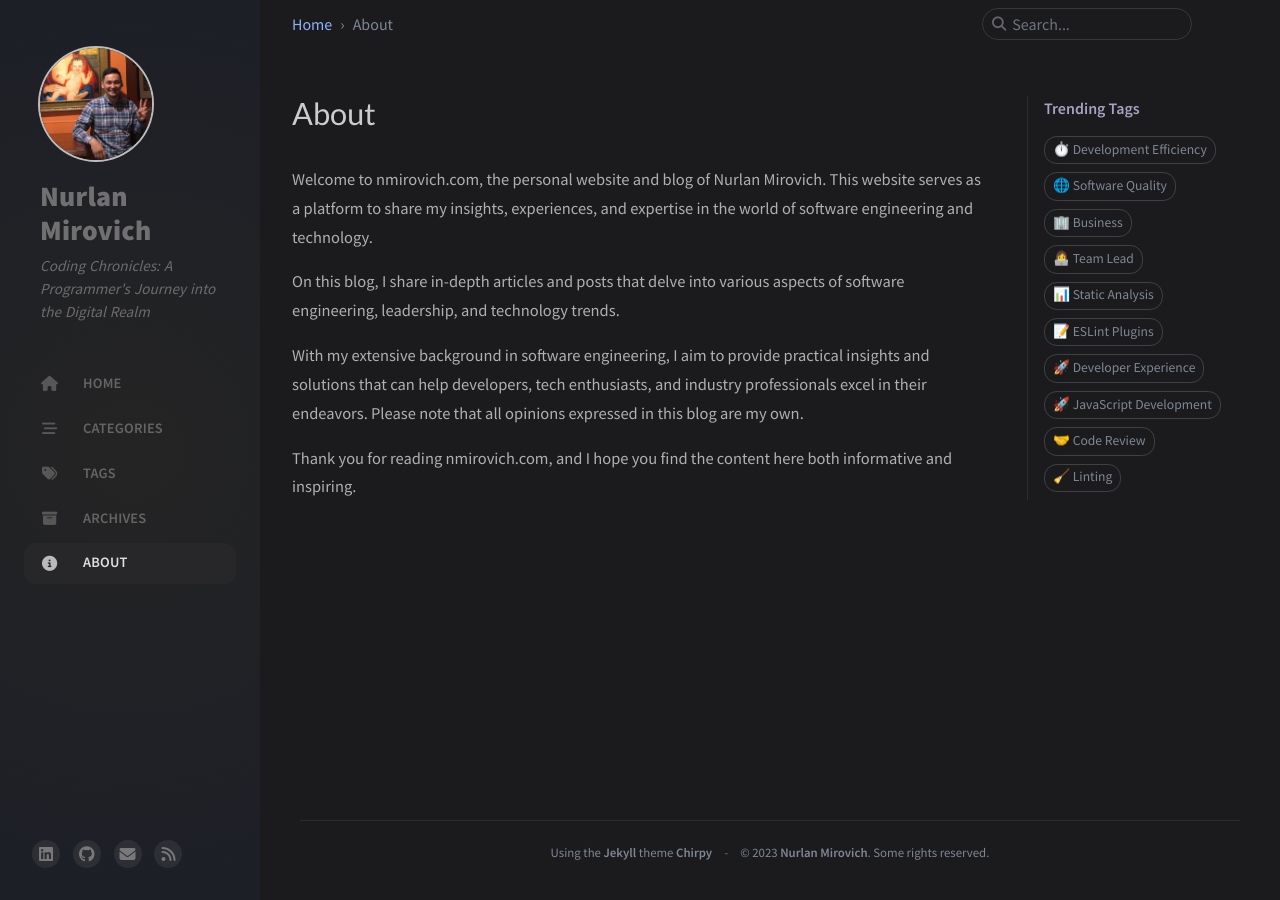
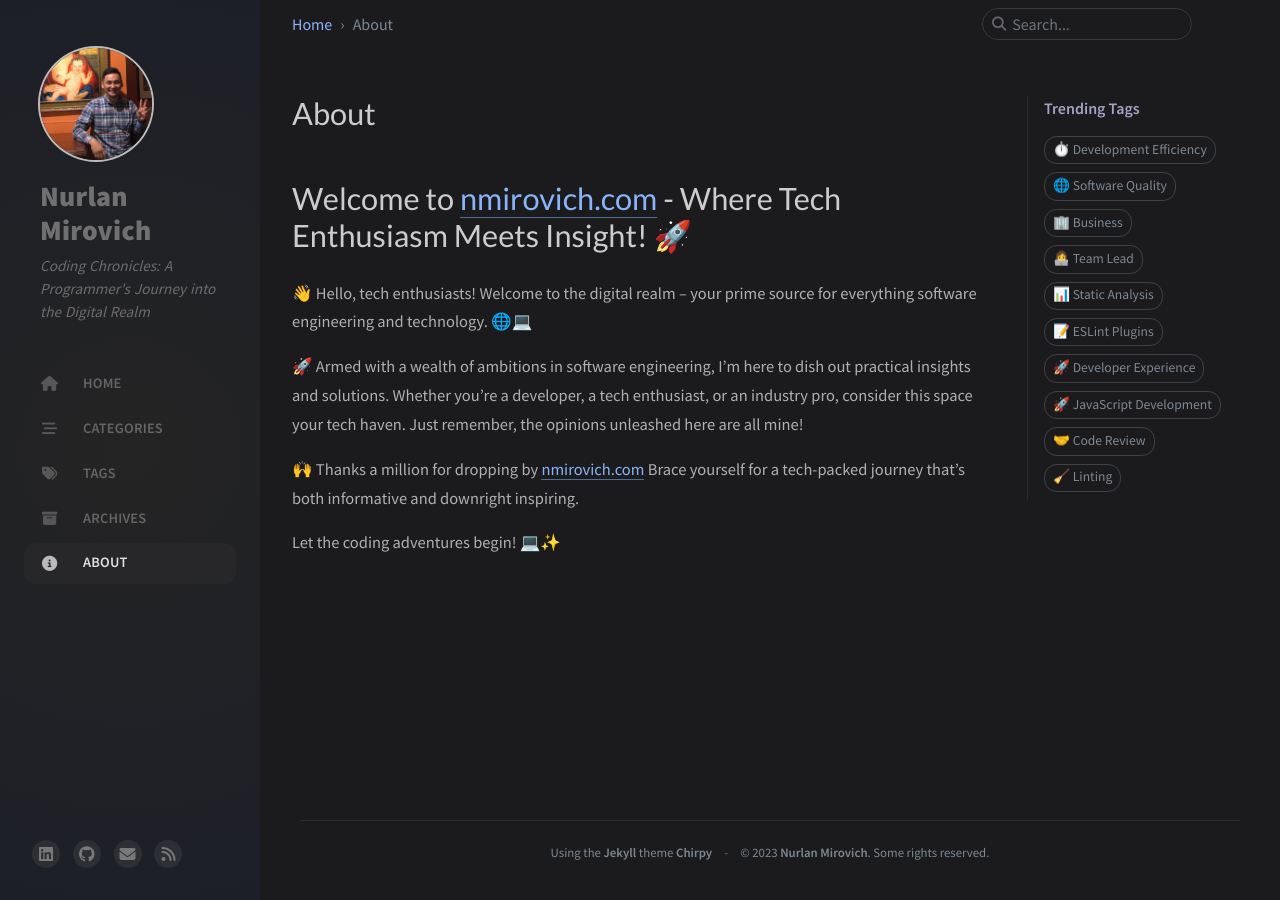
Before and after one commit to lakviat/nmirovich.com, a Jekyll site: the page built from _tabs/about.md, in a window 1280 px wide. Built offline with Jekyll 4.4.1, drawn with Linux system fonts in a browser that asks for light colours; cached includes are drawn as plain includes; a script that is not in the unit is left out; comment, search, counter and statistics services are not loaded.

Commit message:
adding small updates

```diff
--- a/_tabs/about.md
+++ b/_tabs/about.md
@@ -3,15 +3,16 @@
 icon: fas fa-info-circle
 order: 4
 ---
-
 <!-- markdownlint-disable MD041 -->
 
-Welcome to nmirovich.com, the personal website and blog of Nurlan Mirovich. This website serves as a platform to share my insights, experiences, and expertise in the world of software engineering and technology.
+# Welcome to [nmirovich.com](https://nmirovich) - Where Tech Enthusiasm Meets Insight! 🚀
 
-On this blog, I share in-depth articles and posts that delve into various aspects of software engineering, leadership, and technology trends.
+👋 Hello, tech enthusiasts! Welcome to the digital realm – your prime source for everything software engineering and technology. 🌐💻
 
-With my extensive background in software engineering, I aim to provide practical insights and solutions that can help developers, tech enthusiasts, and industry professionals excel in their endeavors. Please note that all opinions expressed in this blog are my own.
+🚀 Armed with a wealth of ambitions in software engineering, I'm here to dish out practical insights and solutions. Whether you're a developer, a tech enthusiast, or an industry pro, consider this space your tech haven. Just remember, the opinions unleashed here are all mine!
 
-Thank you for reading nmirovich.com, and I hope you find the content here both informative and inspiring.
+🙌 Thanks a million for dropping by [nmirovich.com](https://nmirovich) Brace yourself for a tech-packed journey that's both informative and downright inspiring.
+
+Let the coding adventures begin! 💻✨
 
 <!-- markdownlint-enable MD041 -->
```
Also changed, not shown: _posts/2023-12-20-ai-future.md (+1 -1 lines).
